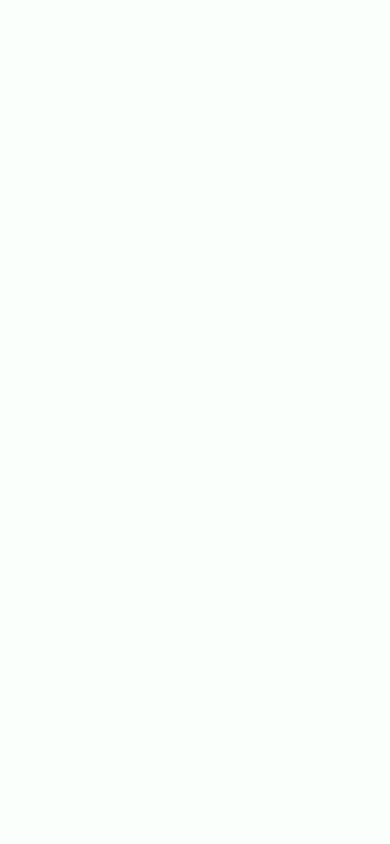
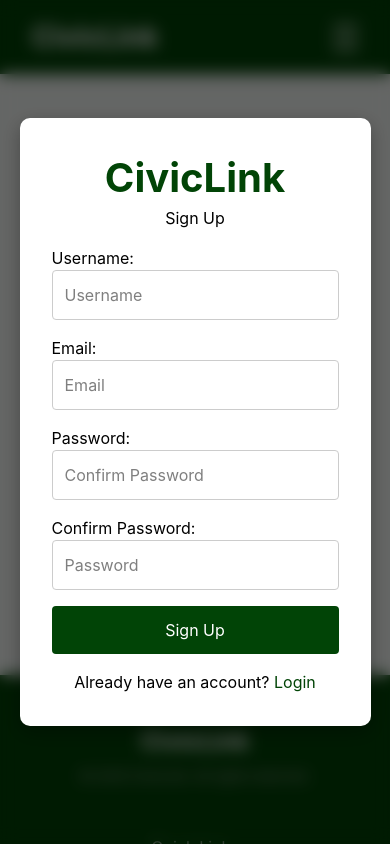
Before and after one commit to EjikeJosephUche/civiklink, a React (Vite) app in the folder frontend/: page /signup in a window 390 px wide. Before the commit this address had no page. Shown: the top 844 px of the page. Built offline with nearby package versions, Linux system fonts and the light colour scheme.

Commit message:
login and sign up pages, responsive now

```diff
--- a/frontend/src/App.tsx
+++ b/frontend/src/App.tsx
@@ -4,6 +4,9 @@ import Home from "./pages/Home";
 import Government from "./pages/Government";
 import Services from "./pages/Services";
 import News from "./pages/News";
+import Login  from "./pages/Login";
+import SignUp  from "./pages/SignUp";
+
 
 const App = () => {
 return (
@@ -13,6 +16,8 @@ return (
     <Route path="/government" element={<Government />} />
     <Route path="/services" element={<Services />} />
     <Route path="/news" element={<News />} />
+    <Route path="/login" element={<Login />} />
+    <Route path="/signup" element={<SignUp />} />
     </Route>
   </Routes>
 )
--- a/frontend/src/components/StepSelectLocation.tsx
+++ b/frontend/src/components/StepSelectLocation.tsx
@@ -102,7 +102,7 @@ const StepSelectLocation = ({ onContinue, onBack }: Props) => {
       </div>
 
       {/* Inputs */}
-      <div style={{ display: 'flex', gap: '1rem', marginBottom: '2rem', width: '80%', margin: '41px auto', alignItems: 'center', justifyContent: 'space-between' }}>
+      <div className='input-container' style={{ display: 'flex', gap: '1rem', marginBottom: '2rem', width: '80%', margin: '41px auto', alignItems: 'center', justifyContent: 'space-between' }}>
         {/* State */}
         <div style={{ flexDirection: 'column', display: 'flex' }}>
           <label style={{ fontSize: '19px', fontWeight: '700', lineHeight: '140%' }}>State</label>
@@ -137,7 +137,7 @@ const StepSelectLocation = ({ onContinue, onBack }: Props) => {
         {/* Ward/Area (optional) */}
         <div style={{ flexDirection: 'column', display: 'flex', justifyContent: 'center', marginBottom: '0px' }}>
           <label style={{ fontSize: '19px', fontWeight: '700', lineHeight: '140%' }}>Ward/Area (optional)</label>
-          <input style={{ padding: '14.5px 20px', marginBottom: '0px' }}
+          <input className='ward' style={{ border: '1px solid #2D2D2D', padding: '14.5px 20px', marginBottom: '0px' }}
             type="text"
             value={ward}
             onChange={(e) => setWard(e.target.value)}
--- a/frontend/src/components/cards/AmenitiesCard.css
+++ b/frontend/src/components/cards/AmenitiesCard.css
@@ -31,3 +31,18 @@
   font-weight: 700;
   height: 140%;
 }
+
+@media (max-width: 1200px) {
+  .cardsContainer {
+    grid-template-columns: repeat(
+      3,
+      1fr
+    ); /* 3 cards per row for medium screens */
+  }
+}
+
+@media (max-width: 768px) {
+  .cardsContainer {
+    grid-template-columns: 1fr; /* 1 card per row for small screens */
+  }
+}
--- a/frontend/src/components/navbar/Navbar.tsx
+++ b/frontend/src/components/navbar/Navbar.tsx
@@ -57,10 +57,12 @@ const Navbar = () => {
       </ul>
 
       <div className={styles.icons}>
-        <a href="https://facebook.com" target="_blank" rel="noopener noreferrer"><FaSearch /></a>
+      {/* <Link to="/login" onClick={() => setMenuOpen(false)}>Login</Link> */}
+
+        <Link to="/login" target="_blank" rel="noopener noreferrer"><FaSearch /></Link>
         <h3 style={{fontSize: '20px'}}>English</h3>
 
-        <a href="https://twitter.com" target="_blank" rel="noopener noreferrer"><FaUser /></a>
+        <Link to="/login" rel="noopener noreferrer"><FaUser /></Link>
 
       </div>
        {menuOpen && (
--- a/frontend/src/components/sections/GovOne.css
+++ b/frontend/src/components/sections/GovOne.css
@@ -42,6 +42,7 @@
   }
 
   .search-input {
-    width: 369px;
+    padding: 18px 15px;
+    min-width: 100px;
   }
 }
--- /dev/null
+++ b/frontend/src/pages/Login.tsx
@@ -0,0 +1,46 @@
+import { useState } from "react";
+import { Link } from "react-router-dom";
+import '../styles/login.css';
+
+
+const Login = () => {
+  const [email, setEmail] = useState("");
+  const [password, setPassword] = useState("");
+
+  const handleLogin = (e: React.FormEvent) => {
+    e.preventDefault();
+    console.log("Login:", { email, password });
+  };
+
+  return (
+    <div className="overlay">
+      <form className="form" onSubmit={handleLogin}>
+     <h1 style={{textAlign: 'center', fontWeight: '700', fontSize: '40px', lineHeight: '140%', color: '#014406'}}>CivicLink</h1>
+        <h2>Log into your account</h2>
+        <label htmlFor="email">Email:</label>
+        <input
+          type="email"
+          placeholder="Email"
+          value={email}
+          onChange={(e) => setEmail(e.target.value)}
+          required
+        />
+
+        <label htmlFor="password">Password:</label>
+        <input
+          type="password"
+          placeholder="Password"
+          value={password}
+          onChange={(e) => setPassword(e.target.value)}
+          required
+        />
+        <button type="submit">Login</button>
+        <p>
+          Don't have an account? <Link to="/signup">Sign Up</Link>
+        </p>
+      </form>
+    </div>
+  );
+};
+
+export default Login;
--- /dev/null
+++ b/frontend/src/pages/SignUp.tsx
@@ -0,0 +1,66 @@
+import { useState } from "react";
+import { Link } from "react-router-dom";
+import '../styles/login.css'; // Reuse the same CSS file
+
+const Signup = () => {
+  const [email, setEmail] = useState("");
+  const [password, setPassword] = useState("");
+  const [username, setUsername] = useState("");
+
+  const handleSignup = (e: React.FormEvent) => {
+    e.preventDefault();
+    console.log("Signup:", { email, password, username });
+  };
+
+  return (
+    <div className="overlay">
+      <form className="form" onSubmit={handleSignup}>
+       <h1 style={{textAlign: 'center', fontWeight: '700', fontSize: '40px', lineHeight: '140%', color: '#014406'}}>CivicLink</h1>
+        <h2>Sign Up</h2>
+
+         <label htmlFor="username">Username:</label>
+        <input
+          type="text"
+          placeholder="Username"
+          value={username}
+          onChange={(e) => setUsername(e.target.value)}
+          required
+        />
+
+       <label htmlFor="email">Email:</label>
+        <input
+          type="email"
+          placeholder="Email"
+          value={email}
+          onChange={(e) => setEmail(e.target.value)}
+          required
+        />
+       <label htmlFor="email">Password:</label>
+
+        <input
+          type="password"
+          placeholder="Confirm Password"
+          value={password}
+          onChange={(e) => setPassword(e.target.value)}
+          required
+        />
+
+        <label htmlFor="password">Confirm Password:</label>
+
+        <input
+          type="password"
+          placeholder="Password"
+          value={password}
+          onChange={(e) => setPassword(e.target.value)}
+          required
+        />
+        <button type="submit">Sign Up</button>
+        <p>
+          Already have an account? <Link to="/login">Login</Link>
+        </p>
+      </form>
+    </div>
+  );
+};
+
+export default Signup;
--- a/frontend/src/styles/global.css
+++ b/frontend/src/styles/global.css
@@ -33,3 +33,12 @@ body {
   background-color: #164b1a; /* Darken button color on hover */
   color: white;
 }
+@media (max-width: 768px) {
+  .input-container {
+    display: flex;
+    flex-direction: column;
+    width: 80%;
+    margin: 0 auto;
+    font-size: 19px;
+  }
+}
--- /dev/null
+++ b/frontend/src/styles/login.css
@@ -0,0 +1,81 @@
+/* Overlay that covers the entire page */
+.overlay {
+  position: fixed;
+  top: 0;
+  left: 0;
+  height: 100vh;
+  width: 100vw;
+  background-color: rgba(0, 0, 0, 0.6); /* semi-transparent black */
+  display: flex;
+  justify-content: center;
+  align-items: center;
+  z-index: 9999;
+  /* 🔥 Add blur effect */
+  backdrop-filter: blur(8px);
+  -webkit-backdrop-filter: blur(8px); /* for Safari */
+}
+
+/* Modal-style form */
+.form {
+  background-color: white;
+  padding: 2rem;
+  border-radius: 10px;
+  box-shadow: 0 6px 20px rgba(0, 0, 0, 0.3);
+  width: 400px;
+  /* height: 500px; */
+  max-width: 90vw;
+  position: relative;
+  /* padding: 50px 80px; */
+}
+
+.form h2 {
+  margin-bottom: 1rem;
+  text-align: center;
+}
+
+.form input {
+  width: 100%;
+  padding: 0.75rem;
+  margin-bottom: 1rem;
+  border: 1px solid #ccc;
+  border-radius: 4px;
+}
+
+.form button {
+  width: 100%;
+  padding: 0.75rem;
+  background-color: #014406;
+  color: white;
+  border: none;
+  border-radius: 4px;
+  cursor: pointer;
+}
+
+.form button:hover {
+  background-color: #1b5e20;
+}
+
+.form p {
+  text-align: center;
+  margin-top: 1rem;
+}
+
+.form a {
+  color: #014406;
+  text-decoration: none;
+}
+
+.form a:hover {
+  text-decoration: underline;
+}
+
+.close-btn {
+  position: absolute;
+  top: 1rem;
+  right: 1rem;
+  background: none;
+  font-size: 1.5rem;
+  border: none;
+  cursor: pointer;
+  color: #333;
+}
```
Also changed, not shown: frontend/src/components/StepSelectSector.tsx (+33 -17 lines).
